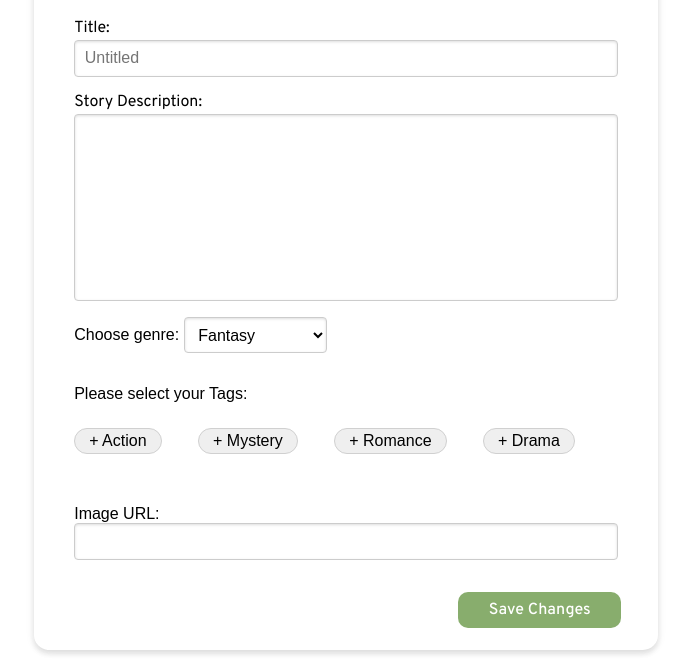
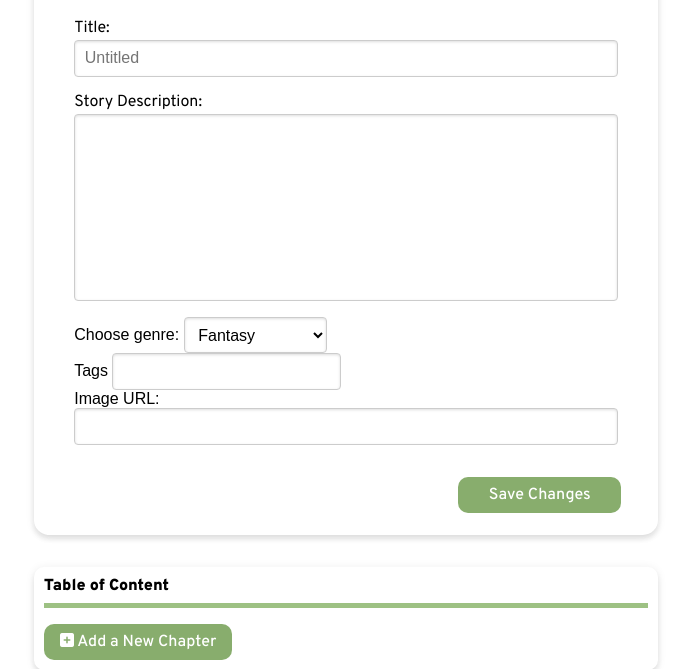
Before and after one commit to lulubugqu/read-write-app, a Flask app: template templates/storylaunch.html in a window 1280 px wide. Shown: the part 197-866 px from the top of the page, without its empty margins (462-1153 px from the left). Run offline with Flask 3, Linux system fonts and the light colour scheme; the template is opened without the code that fills it, so the values that code supplies are empty; some libraries are stand-ins or nearby versions.

Commit message:
fixed tags

```diff
--- a/templates/storylaunch.html
+++ b/templates/storylaunch.html
@@ -46,7 +46,7 @@
                     <option value="Sci-Fi" {% if book_details[6] == 'Contemporary' %} selected {% endif %}>Sci-Fi</option>
                 </select>
                 </div>
-                <div class="tags">
+                <!-- <div class="tags">
                     <p> Please select your Tags: </p>
                     <span class="tag-content">
                         <input type="checkbox" id="ActionTag" name="ActionTag" value="ActionTag">
@@ -67,7 +67,11 @@
                         <label class="filter-checkbox" for="DramaTag"> + Drama </label>
                     </span>
 
-                </div>
+                </div> -->
+                <div>
+                <label for="tags">Tags</label>
+                    <input type="text" id="tags" name="tags" value="{{ book_details[7] }}" />
+                 </div>
 
                 <div class="new-story-image">
                     <label for="book_image">Image URL: </label>
```
